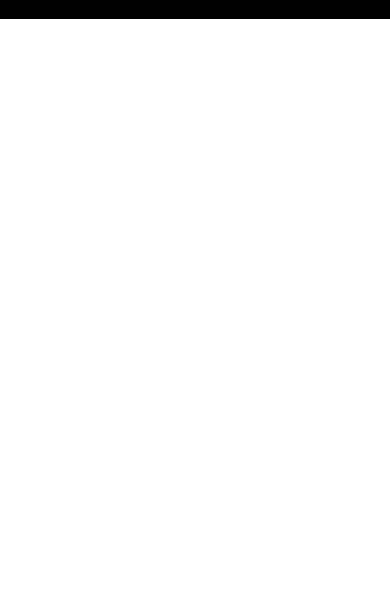
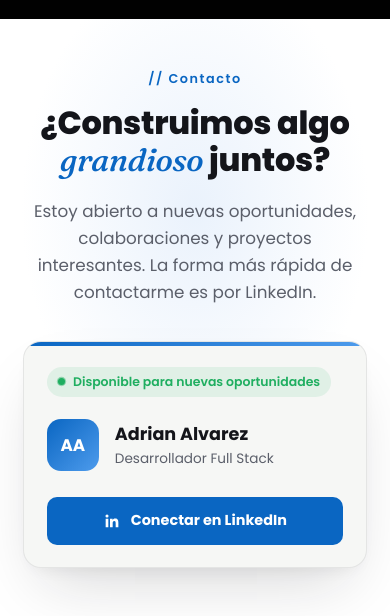
Before and after one commit to aalvarez-2024004/Adrian-s-Portafolio, a React (Vite) app in the folder Portafolio/: page / in a window 390 px wide. Shown: the part 5772-6388 px from the top of the page. Before the commit the page ends 5791 px from the top, so only its background shows below. Built offline with nearby package versions, Linux system fonts and the light colour scheme; grey boxes are pictures that could not be loaded.

Commit message:
Se agrego el apartado de contacto via  LinkedIn

```diff
--- a/Portafolio/src/App/App.jsx
+++ b/Portafolio/src/App/App.jsx
@@ -4,6 +4,7 @@ import DatosGenerales from "../components/DatosGenerales";
 import Tecnologias from "../components/Tecnologias";
 import Curriculum from "../components/Curriculum";
 import Proyectos from "../components/Proyectos";
+import Contacto from "../components/Contacto";
 
 function App() {
   return (
@@ -14,6 +15,7 @@ function App() {
       <Tecnologias />
       <Curriculum />
       <Proyectos />
+      <Contacto />
     </>
   );
 }
--- /dev/null
+++ b/Portafolio/src/components/Contacto.jsx
@@ -0,0 +1,98 @@
+import { useEffect, useRef } from "react";
+
+import "../styles/Contacto.css";
+
+const LINKEDIN_URL = "https://www.linkedin.com/in/adrian-alvarez-665290311";
+
+/* ---------- Icono LinkedIn en SVG (hereda el color de acento) ---------- */
+function IconLinkedIn({ className }) {
+  return (
+    <svg
+      viewBox="0 0 24 24"
+      className={className}
+      fill="currentColor"
+      aria-hidden="true"
+    >
+      <path d="M20.45 20.45h-3.55v-5.57c0-1.33-.02-3.03-1.85-3.03-1.85 0-2.14 1.45-2.14 2.94v5.66H9.36V9h3.41v1.56h.05c.48-.9 1.64-1.85 3.38-1.85 3.61 0 4.28 2.38 4.28 5.47v6.27zM5.34 7.43a2.06 2.06 0 1 1 0-4.12 2.06 2.06 0 0 1 0 4.12zM7.12 20.45H3.56V9h3.56v11.45z" />
+    </svg>
+  );
+}
+
+/* ---------- Sección principal ---------- */
+function Contacto() {
+  const tarjetaRef = useRef(null);
+
+  useEffect(() => {
+    const tarjeta = tarjetaRef.current;
+    if (!tarjeta) return;
+
+    const onMove = (e) => {
+      const rect = tarjeta.getBoundingClientRect();
+      const x = (e.clientX - rect.left) / rect.width - 0.5;
+      const y = (e.clientY - rect.top) / rect.height - 0.5;
+      tarjeta.style.setProperty("--ct-rx", `${(-y * 8).toFixed(2)}deg`);
+      tarjeta.style.setProperty("--ct-ry", `${(x * 10).toFixed(2)}deg`);
+    };
+
+    const onLeave = () => {
+      tarjeta.style.setProperty("--ct-rx", "0deg");
+      tarjeta.style.setProperty("--ct-ry", "0deg");
+    };
+
+    tarjeta.addEventListener("mousemove", onMove);
+    tarjeta.addEventListener("mouseleave", onLeave);
+
+    return () => {
+      tarjeta.removeEventListener("mousemove", onMove);
+      tarjeta.removeEventListener("mouseleave", onLeave);
+    };
+  }, []);
+
+  return (
+    <section className="contacto-wrapper" id="contacto">
+      <div className="contacto-contenido">
+        <span className="contacto-eyebrow">// Contacto</span>
+
+        <h2 className="contacto-titulo">
+          ¿Construimos algo <em>grandioso</em> juntos?
+        </h2>
+
+        <p className="contacto-texto">
+          Estoy abierto a nuevas oportunidades, colaboraciones y proyectos
+          interesantes. La forma más rápida de contactarme es por LinkedIn.
+        </p>
+
+        <div className="contacto-tarjeta-envoltura" ref={tarjetaRef}>
+          <div className="contacto-tarjeta">
+            <div className="contacto-tarjeta-borde" />
+
+            <div className="contacto-estado">
+              <span className="contacto-punto" />
+              Disponible para nuevas oportunidades
+            </div>
+
+            <div className="contacto-perfil">
+              <div className="contacto-avatar">AA</div>
+              <div>
+                <span className="contacto-nombre">Adrian Alvarez</span>
+                <span className="contacto-rol">Desarrollador Full Stack</span>
+              </div>
+            </div>
+
+            <a
+              href={LINKEDIN_URL}
+              target="_blank"
+              rel="noreferrer"
+              className="contacto-boton"
+            >
+              <IconLinkedIn className="contacto-boton-icono" />
+              Conectar en LinkedIn
+            </a>
+          </div>
+        </div>
+      </div>
+    </section>
+  );
+}
+
+export default Contacto;
--- /dev/null
+++ b/Portafolio/src/styles/Contacto.css
@@ -0,0 +1,250 @@
+@import url("https://fonts.googleapis.com/css2?family=Poppins:wght@400;500;600;700;800&family=Fraunces:ital,wght@0,600;1,500&display=swap");
+
+:root {
+  --ct-bg: #ffffff;
+  --ct-bg-soft: #f6f7f5;
+  --ct-ink: #14151a;
+  --ct-ink-suave: #5b5f6a;
+  --ct-linea: rgba(20, 21, 26, 0.08);
+  --ct-acento: #0a66c2;
+  --ct-acento-hover: #084f97;
+  --ct-acento-wash: #eaf2fc;
+  --ct-disponible: #1fae60;
+}
+
+.contacto-wrapper {
+  position: relative;
+  width: 100%;
+  background: var(--ct-bg);
+  font-family: "Poppins", sans-serif;
+  color: var(--ct-ink);
+  overflow: hidden;
+  padding: clamp(2.5rem, 6vh, 4rem) 6vw;
+  box-sizing: border-box;
+}
+
+/* Halo suave detrás de la tarjeta, como resto de luz del apartado anterior */
+.contacto-wrapper::before {
+  content: "";
+  position: absolute;
+  top: -10%;
+  left: 50%;
+  width: min(900px, 90vw);
+  height: 500px;
+  transform: translateX(-50%);
+  background: radial-gradient(
+    ellipse at center,
+    var(--ct-acento-wash) 0%,
+    rgba(234, 242, 252, 0) 70%
+  );
+  pointer-events: none;
+  z-index: 0;
+}
+
+.contacto-contenido {
+  position: relative;
+  z-index: 1;
+  max-width: 720px;
+  margin: 0 auto;
+  text-align: center;
+  display: flex;
+  flex-direction: column;
+  align-items: center;
+}
+
+.contacto-eyebrow {
+  display: inline-block;
+  font-size: 0.8rem;
+  font-weight: 600;
+  letter-spacing: 0.12em;
+  color: var(--ct-acento);
+  margin-bottom: 1.1rem;
+}
+
+.contacto-titulo {
+  font-family: "Poppins", sans-serif;
+  font-weight: 800;
+  font-size: clamp(2rem, 4.8vw, 3.4rem);
+  line-height: 1.15;
+  letter-spacing: -0.5px;
+  margin: 0 0 1.2rem;
+  color: var(--ct-ink);
+}
+
+.contacto-titulo em {
+  font-family: "Fraunces", serif;
+  font-style: italic;
+  font-weight: 600;
+  color: var(--ct-acento);
+}
+
+.contacto-texto {
+  font-size: 1.05rem;
+  line-height: 1.6;
+  color: var(--ct-ink-suave);
+  max-width: 480px;
+  margin: 0 0 2.2rem;
+}
+
+/* ---------- Tarjeta de presentación (elemento firma) ---------- */
+.contacto-tarjeta-envoltura {
+  perspective: 1000px;
+  width: min(420px, 100%);
+}
+
+.contacto-tarjeta {
+  --ct-rx: 0deg;
+  --ct-ry: 0deg;
+  position: relative;
+  width: 100%;
+  background: var(--ct-bg-soft);
+  border: 1px solid var(--ct-linea);
+  border-radius: 18px;
+  padding: 2rem 2rem 1.7rem;
+  box-sizing: border-box;
+  text-align: left;
+  box-shadow: 0 30px 60px -20px rgba(20, 21, 26, 0.18),
+    0 8px 20px -8px rgba(20, 21, 26, 0.08);
+  transform: rotateX(var(--ct-rx)) rotateY(var(--ct-ry));
+  transition: transform 0.25s ease, box-shadow 0.3s ease;
+  overflow: hidden;
+}
+
+.contacto-tarjeta-envoltura:hover .contacto-tarjeta {
+  box-shadow: 0 40px 70px -18px rgba(20, 21, 26, 0.22),
+    0 10px 24px -6px rgba(10, 102, 194, 0.15);
+}
+
+.contacto-tarjeta-borde {
+  position: absolute;
+  top: 0;
+  left: 0;
+  right: 0;
+  height: 4px;
+  background: linear-gradient(90deg, var(--ct-acento), #4d9bec);
+}
+
+.contacto-estado {
+  display: inline-flex;
+  align-items: center;
+  gap: 0.5rem;
+  font-size: 0.78rem;
+  font-weight: 600;
+  color: var(--ct-disponible);
+  background: rgba(31, 174, 96, 0.1);
+  padding: 0.35rem 0.7rem;
+  border-radius: 20px;
+  margin-bottom: 1.4rem;
+}
+
+.contacto-punto {
+  width: 7px;
+  height: 7px;
+  border-radius: 50%;
+  background: var(--ct-disponible);
+  box-shadow: 0 0 0 0 rgba(31, 174, 96, 0.6);
+  animation: ct-pulso 2.2s infinite;
+}
+
+@keyframes ct-pulso {
+  0% {
+    box-shadow: 0 0 0 0 rgba(31, 174, 96, 0.5);
+  }
+  70% {
+    box-shadow: 0 0 0 8px rgba(31, 174, 96, 0);
+  }
+  100% {
+    box-shadow: 0 0 0 0 rgba(31, 174, 96, 0);
+  }
+}
+
+.contacto-perfil {
+  display: flex;
+  align-items: center;
+  gap: 1rem;
+  margin-bottom: 1.6rem;
+}
+
+.contacto-avatar {
+  flex-shrink: 0;
+  width: 52px;
+  height: 52px;
+  border-radius: 14px;
+  background: linear-gradient(135deg, var(--ct-acento), #4d9bec);
+  color: #fff;
+  font-weight: 700;
+  font-size: 1.05rem;
+  display: flex;
+  align-items: center;
+  justify-content: center;
+}
+
+.contacto-nombre {
+  display: block;
+  font-weight: 700;
+  font-size: 1.1rem;
+  color: var(--ct-ink);
+}
+
+.contacto-rol {
+  display: block;
+  font-size: 0.85rem;
+  color: var(--ct-ink-suave);
+  margin-top: 0.15rem;
+}
+
+.contacto-boton {
+  display: flex;
+  align-items: center;
+  justify-content: center;
+  gap: 0.6rem;
+  width: 100%;
+  background: var(--ct-acento);
+  color: #ffffff;
+  font-family: "Poppins", sans-serif;
+  font-weight: 700;
+  font-size: 0.9rem;
+  text-decoration: none;
+  padding: 0.85rem 1.2rem;
+  border-radius: 10px;
+  box-sizing: border-box;
+  transition: background 0.2s ease, transform 0.15s ease;
+}
+
+.contacto-boton:hover {
+  background: var(--ct-acento-hover);
+  transform: translateY(-2px);
+}
+
+.contacto-boton-icono {
+  width: 18px;
+  height: 18px;
+  flex-shrink: 0;
+}
+
+.contacto-footer {
+  margin-top: 2.2rem;
+  font-size: 0.8rem;
+  color: var(--ct-ink-suave);
+}
+
+/* ---------- Responsive ---------- */
+@media (max-width: 480px) {
+  .contacto-tarjeta {
+    padding: 1.6rem 1.4rem 1.4rem;
+  }
+
+  .contacto-titulo {
+    letter-spacing: -0.3px;
+  }
+}
+
+@media (prefers-reduced-motion: reduce) {
+  .contacto-punto {
+    animation: none;
+  }
+
+  .contacto-tarjeta {
+    transition: none;
+  }
+}
```
Also changed, not shown: Portafolio/src/assets/LinkedinLogo.png (added).
